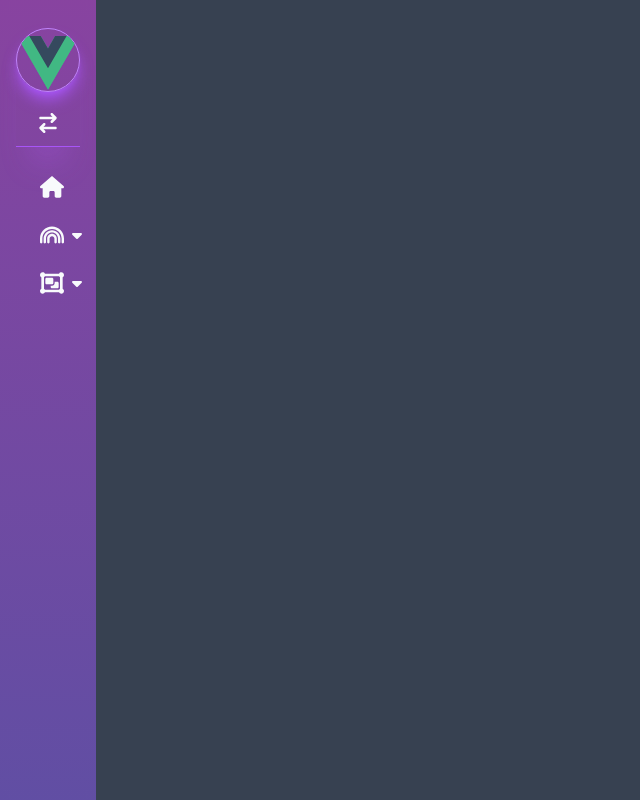
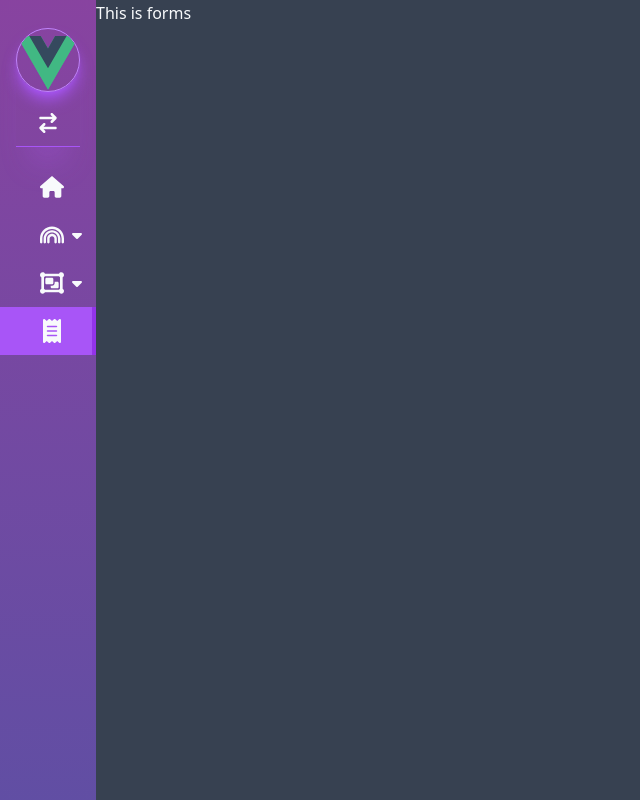
Before and after one commit to muratguven/vu-tailwind, a Vue app: page /form in a window 1280 px wide. Shown: the whole page, without its empty margins (0-640 px from the left). Built offline with nearby package versions, Linux system fonts and the light colour scheme.

Commit message:
added inputs comp.

```diff
--- /dev/null
+++ b/src/components/form/inputs.vue
@@ -0,0 +1,11 @@
+<template>
+    <input type="text">
+</template>
+
+<script setup lang="ts">
+
+</script>
+
+<style lang="postcss">
+
+</style>
--- a/src/components/sidebar/Sidebar.vue
+++ b/src/components/sidebar/Sidebar.vue
@@ -60,6 +60,11 @@ const menuDataState = ref([
       },
     ],
   },
+  {
+    to: "/form",
+    iconName: "fa-solid fa-receipt",
+    text: "Forms",
+  },
 ]);
 const expandWidth = computed(() => ({
   "sidebar-expand": is_expanded.value,
--- a/src/components/sidebar/SidebarMenu.vue
+++ b/src/components/sidebar/SidebarMenu.vue
@@ -17,6 +17,7 @@
       <span
         class="flex p-3 h-full items-center transition-all duration-300 ease-in-out hover:cursor-pointer"
         v-else
+        @click="ToggleMenu(index)"
       >
         <font-awesome-icon
           :icon="item.iconName"
@@ -25,9 +26,9 @@
         />
 
         <span class="menu-text">{{ item.text }}</span>
-        <a class="flex-none w-6 absolute right-2" @click="ToggleMenu(index)">
+        <span class="flex-none w-6 absolute right-2" >
           <font-awesome-icon icon="fa-solid fa-caret-down" class="ml-2" />
-        </a>
+        </span>
       </span>
       <Transition name="submenu">
         <ul
@@ -59,7 +60,7 @@
 </template>
 
 <script setup lang="ts">
-import { defineProps, ref, computed, watch } from "vue";
+import { defineProps, ref, computed } from "vue";
 import SidebarRaw from "@/bases/SidebarRaw";
 
 const props = defineProps({
--- a/src/main.ts
+++ b/src/main.ts
@@ -11,10 +11,10 @@ import { FontAwesomeIcon } from '@fortawesome/vue-fontawesome'
 
 
 /* import specific icons */
-import { faArrowRightArrowLeft, faCaretDown, faCircleCheck, faGear, faHouse, faMoon, faObjectGroup, faRainbow, faUserSecret, faXmark } from '@fortawesome/free-solid-svg-icons'
+import { faArrowRightArrowLeft, faCaretDown, faCircleCheck, faGear, faHouse, faMoon, faObjectGroup, faRainbow, faReceipt, faUserSecret, faXmark } from '@fortawesome/free-solid-svg-icons'
 
 /* add icons to the library */
-library.add(faUserSecret,faHouse,faMoon,faRainbow,faGear,faCircleCheck,faArrowRightArrowLeft, faObjectGroup,faXmark,faCaretDown)
+library.add(faUserSecret,faHouse,faMoon,faRainbow,faGear,faCircleCheck,faArrowRightArrowLeft, faObjectGroup,faXmark,faCaretDown,faReceipt)
 
 createApp(App)
 .use(router)
--- a/src/router/index.ts
+++ b/src/router/index.ts
@@ -14,6 +14,11 @@ const routes : Array<RouteRecordRaw> = [
     path:'/modal',
     name:'Modals',
     component: ()=>import('../views/Modals.vue')
+},
+{
+    path:'/form',
+    name:'Forms',
+    component: ()=>import('../views/Forms.vue')
 }
 ];
 
--- /dev/null
+++ b/src/views/Forms.vue
@@ -0,0 +1,13 @@
+<template>
+    <div>
+        This is forms
+    </div>
+</template>
+
+<script setup lang="ts">
+
+</script>
+
+<style scoped>
+
+</style>
```
